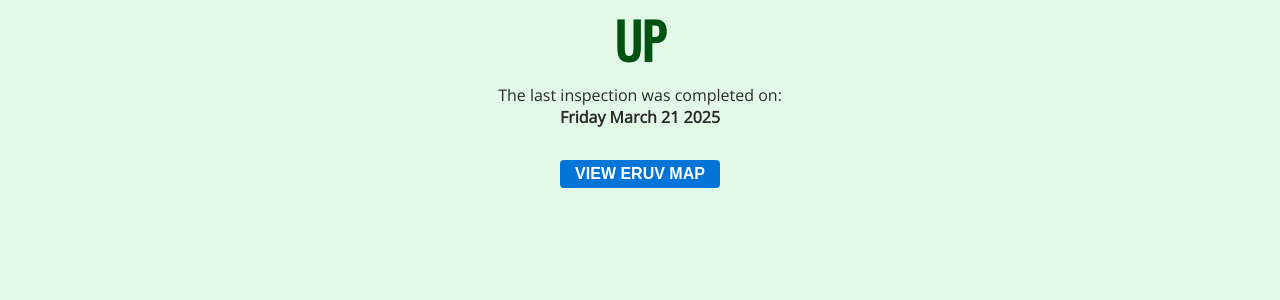
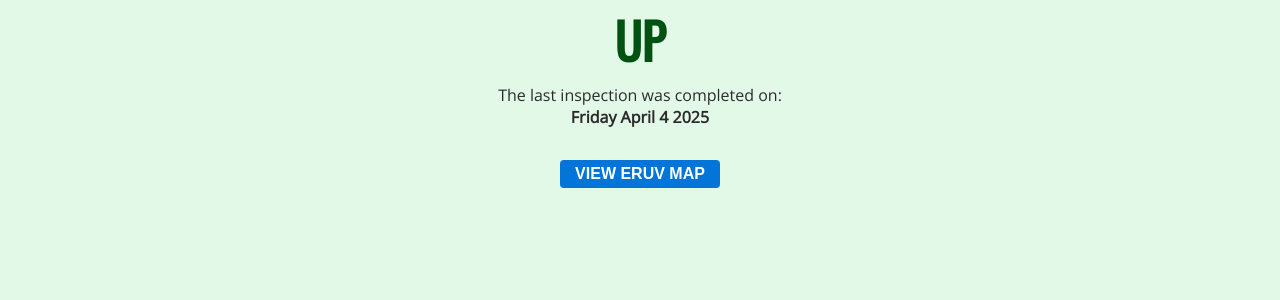
Before and after one commit to MisterGlass/eiruv, a Jekyll site: the page built from docs/index.md, in a window 1280 px wide. Shown: the part 132-432 px from the top of the page. Built offline with Jekyll 4.4.1, drawn with Linux system fonts in a browser that asks for light colours; our own code applies the rules of GitHub Pages for plain Markdown files.

Commit message:
Update eruv_status.yml

```diff
--- a/docs/_data/eruv_status.yml
+++ b/docs/_data/eruv_status.yml
@@ -1,3 +1,3 @@
 status: "Up"
-date: "Friday March 21 2025"
+date: "Friday April 4 2025"
 details: ""
```
